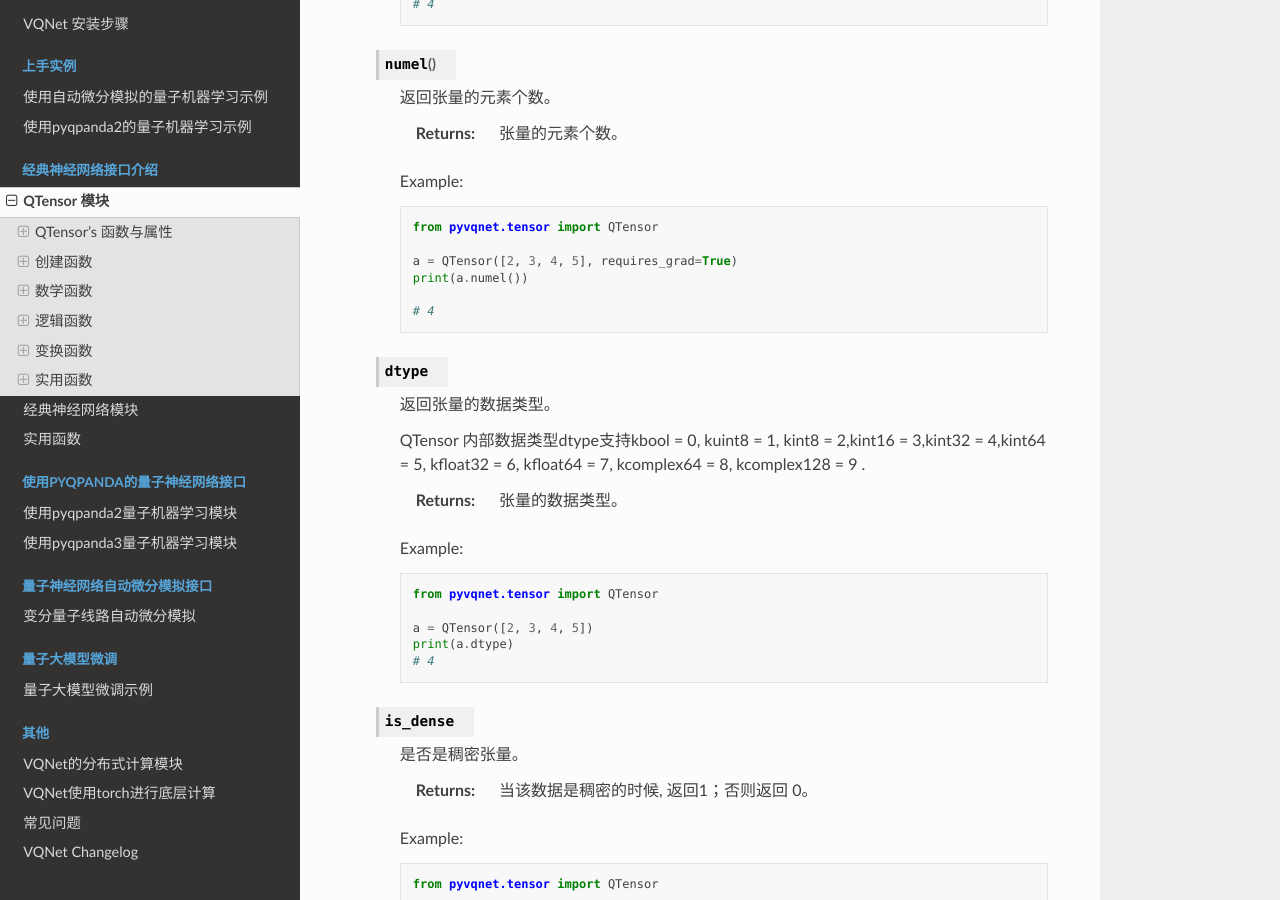
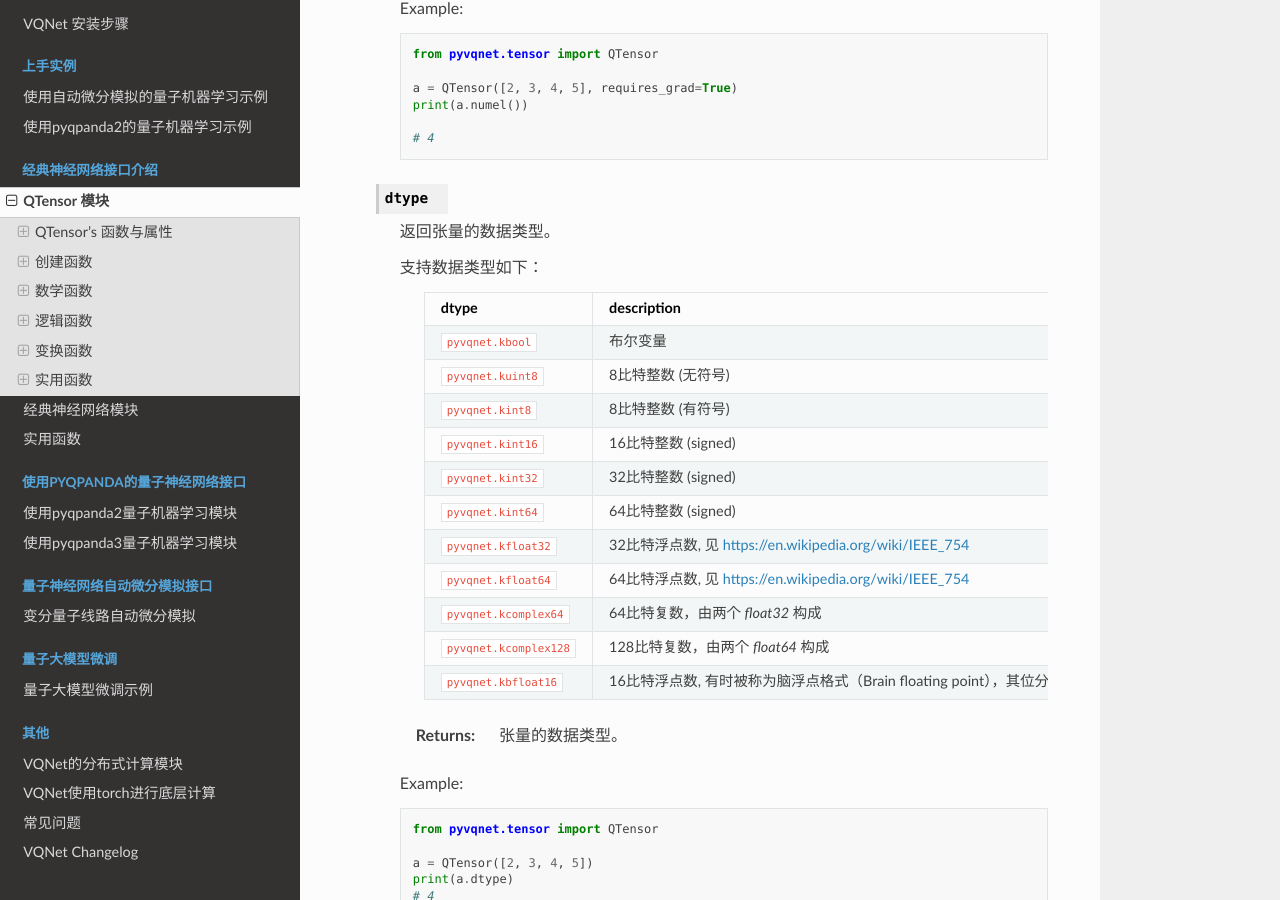
Before and after one commit to OriginQ/VQNET2.0-tutorial, a Sphinx documentation site: the page built from source/rst/QTensor.rst, in a window 1280 px wide and 900 px high, scrolled down 1989 px. Built offline with Sphinx 7.4.7 and the Read the Docs theme 3.1.0, drawn with Linux system fonts in a browser that asks for light colours; some of the changed text lies outside the part shown.

Commit message:
[ref] ref dtype doc as table, add bf16

```diff
--- a/source/rst/QTensor.rst
+++ b/source/rst/QTensor.rst
@@ -21,11 +21,6 @@ QTensor's 函数与属性
     :param dtype: 参数的数据类型,defaults:None,使用默认数据类型:kfloat32,代表32位浮点数。
     :param name: QTensor的名字,default:""。
     :return: 输出 QTensor。
-
-    .. note::
-
-            QTensor 内部数据类型dtype支持kbool,kuint8,kint8,kint16,kint32,kint64,kfloat32,kfloat64,kcomplex64,kcomplex128.
-            分别对应C++的 bool,uint8_t,int8_t,int16_t,int32_t,int64_t,float,double,complex<float>,complex<double>.
 
     Example::
 
@@ -114,13 +109,28 @@ QTensor's 函数与属性
 
 
 
-
     .. py:attribute:: dtype
 
         返回张量的数据类型。
 
-        QTensor 内部数据类型dtype支持kbool = 0, kuint8 = 1, kint8 = 2,kint16 = 3,kint32 = 4,kint64 = 5,
-        kfloat32 = 6, kfloat64 = 7, kcomplex64 = 8, kcomplex128 = 9 .
+        支持数据类型如下：
+
+            =========================================  ===============================
+            dtype                                      description
+            =========================================  ===============================
+            ``pyvqnet.kbool``                          布尔变量
+            ``pyvqnet.kuint8``                         8比特整数 (无符号)
+            ``pyvqnet.kint8``                          8比特整数 (有符号)
+            ``pyvqnet.kint16``                         16比特整数 (signed)
+            ``pyvqnet.kint32``                         32比特整数 (signed)
+            ``pyvqnet.kint64``                         64比特整数 (signed)
+            ``pyvqnet.kfloat32``                       32比特浮点数, 见 https://en.wikipedia.org/wiki/IEEE_754
+            ``pyvqnet.kfloat64``                       64比特浮点数, 见 https://en.wikipedia.org/wiki/IEEE_754
+            ``pyvqnet.kcomplex64``                     64比特复数，由两个 `float32` 构成
+            ``pyvqnet.kcomplex128``                    128比特复数，由两个 `float64` 构成
+            ``pyvqnet.kbfloat16``                      16比特浮点数, 有时被称为脑浮点格式（Brain floating point），其位分配为 1 位符号位、8 位指数位、7 位尾数位
+            =========================================  ===============================
+
 
         :return: 张量的数据类型。
 
```
